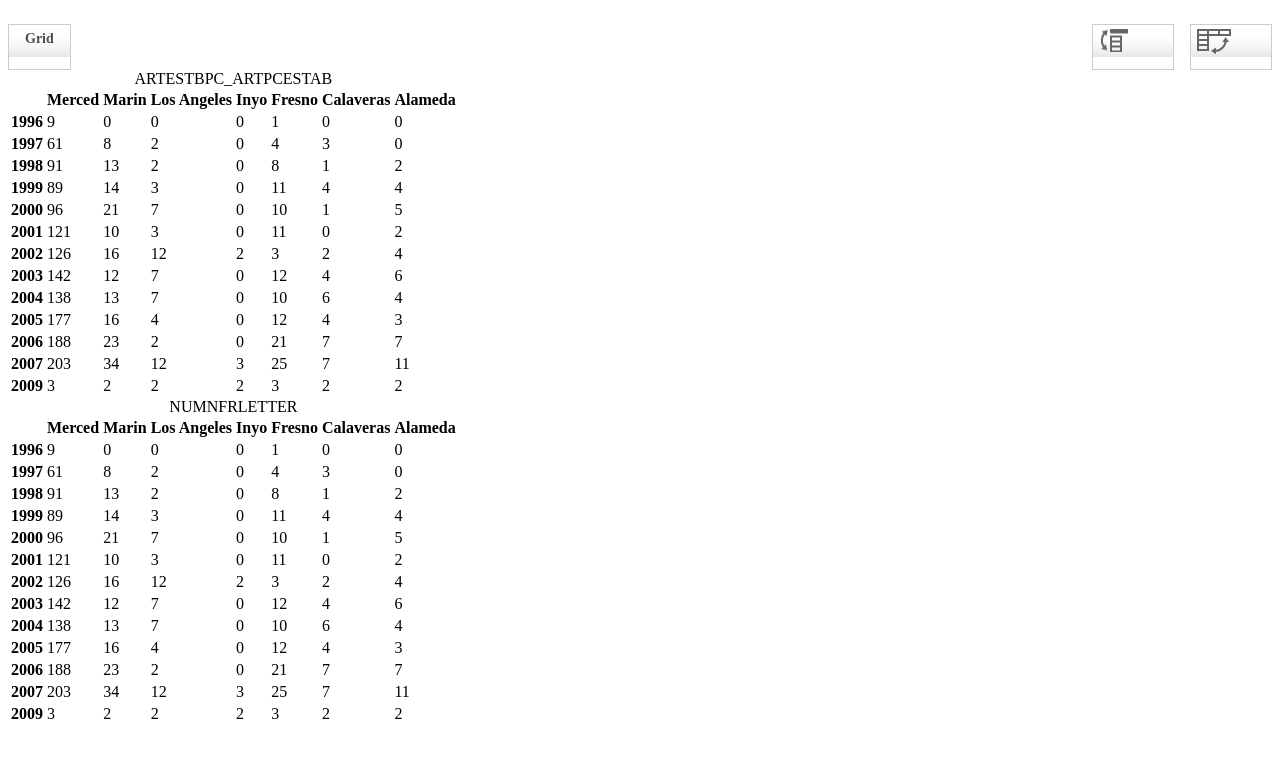
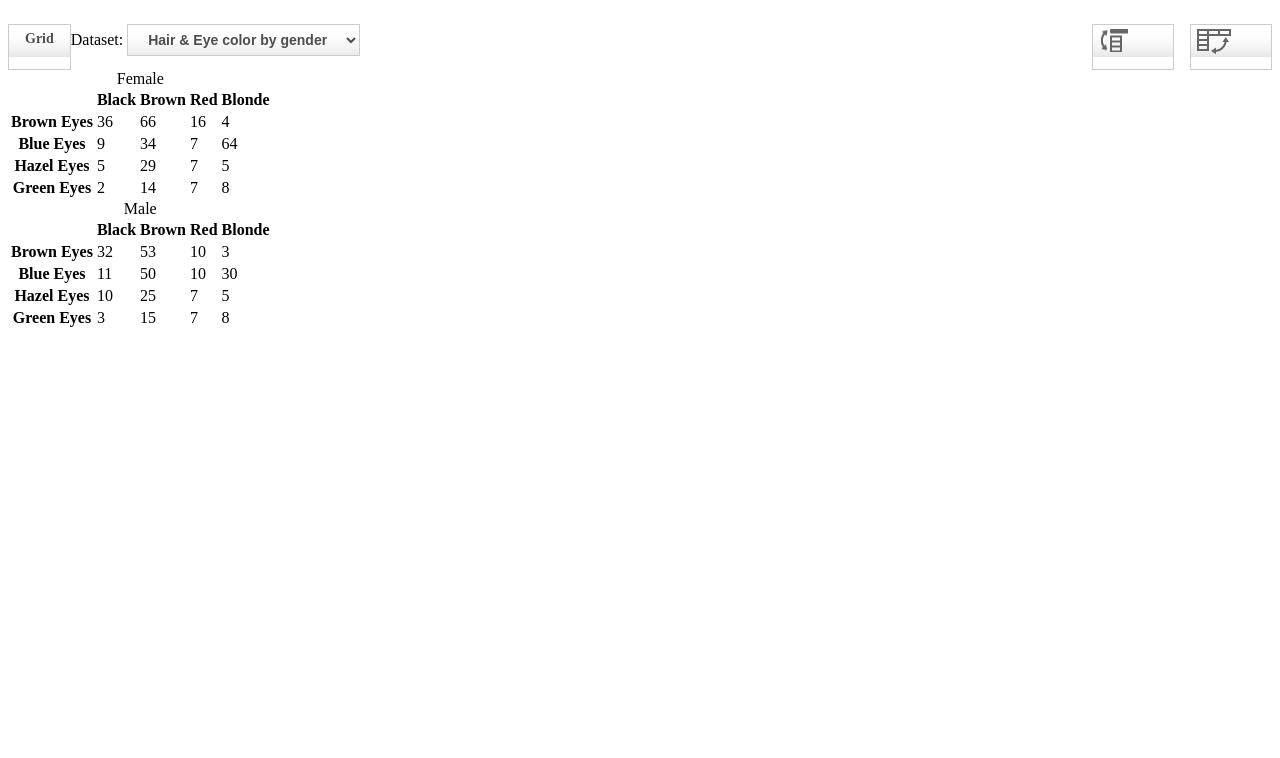
Before and after one commit to gregsandell/grid-rotator.js, a website: page app/demo/navtree.html in a window 1280 px wide. Both pictures are taken after a click on the link "Grid". Drawn offline with nearby package versions, Linux system fonts and the light colour scheme.

Commit message:
Make demo support multiple datasets; add hair/eyes/sex dataset; add NodeJS script for translating CSV datasets to our format;

```diff
--- a/app/demo/sampleData.js
+++ b/app/demo/countiesSample.js
@@ -1,4 +1,4 @@
-var sampleData = {
+var countiesSample = {
     "data": {
         "rows": [
             {
--- /dev/null
+++ b/app/demo/hairEyeSexSample.js
@@ -0,0 +1,246 @@
+var hairEyeSexSample = {
+    "data": {
+        "rows": [
+            {
+                "hair": "black",
+                "eyes": "brown",
+                "sex": "male",
+                "value": "32"
+            },
+            {
+                "hair": "brown",
+                "eyes": "brown",
+                "sex": "male",
+                "value": "53"
+            },
+            {
+                "hair": "red",
+                "eyes": "brown",
+                "sex": "male",
+                "value": "10"
+            },
+            {
+                "hair": "blonde",
+                "eyes": "brown",
+                "sex": "male",
+                "value": "3"
+            },
+            {
+                "hair": "black",
+                "eyes": "blue",
+                "sex": "male",
+                "value": "11"
+            },
+            {
+                "hair": "brown",
+                "eyes": "blue",
+                "sex": "male",
+                "value": "50"
+            },
+            {
+                "hair": "red",
+                "eyes": "blue",
+                "sex": "male",
+                "value": "10"
+            },
+            {
+                "hair": "blonde",
+                "eyes": "blue",
+                "sex": "male",
+                "value": "30"
+            },
+            {
+                "hair": "black",
+                "eyes": "hazel",
+                "sex": "male",
+                "value": "10"
+            },
+            {
+                "hair": "brown",
+                "eyes": "hazel",
+                "sex": "male",
+                "value": "25"
+            },
+            {
+                "hair": "red",
+                "eyes": "hazel",
+                "sex": "male",
+                "value": "7"
+            },
+            {
+                "hair": "blonde",
+                "eyes": "hazel",
+                "sex": "male",
+                "value": "5"
+            },
+            {
+                "hair": "black",
+                "eyes": "green",
+                "sex": "male",
+                "value": "3"
+            },
+            {
+                "hair": "brown",
+                "eyes": "green",
+                "sex": "male",
+                "value": "15"
+            },
+            {
+                "hair": "red",
+                "eyes": "green",
+                "sex": "male",
+                "value": "7"
+            },
+            {
+                "hair": "blonde",
+                "eyes": "green",
+                "sex": "male",
+                "value": "8"
+            },
+            {
+                "hair": "black",
+                "eyes": "brown",
+                "sex": "female",
+                "value": "36"
+            },
+            {
+                "hair": "brown",
+                "eyes": "brown",
+                "sex": "female",
+                "value": "66"
+            },
+            {
+                "hair": "red",
+                "eyes": "brown",
+                "sex": "female",
+                "value": "16"
+            },
+            {
+                "hair": "blonde",
+                "eyes": "brown",
+                "sex": "female",
+                "value": "4"
+            },
+            {
+                "hair": "black",
+                "eyes": "blue",
+                "sex": "female",
+                "value": "9"
+            },
+            {
+                "hair": "brown",
+                "eyes": "blue",
+                "sex": "female",
+                "value": "34"
+            },
+            {
+                "hair": "red",
+                "eyes": "blue",
+                "sex": "female",
+                "value": "7"
+            },
+            {
+                "hair": "blonde",
+                "eyes": "blue",
+                "sex": "female",
+                "value": "64"
+            },
+            {
+                "hair": "black",
+                "eyes": "hazel",
+                "sex": "female",
+                "value": "5"
+            },
+            {
+                "hair": "brown",
+                "eyes": "hazel",
+                "sex": "female",
+                "value": "29"
+            },
+            {
+                "hair": "red",
+                "eyes": "hazel",
+                "sex": "female",
+                "value": "7"
+            },
+            {
+                "hair": "blonde",
+                "eyes": "hazel",
+                "sex": "female",
+                "value": "5"
+            },
+            {
+                "hair": "black",
+                "eyes": "green",
+                "sex": "female",
+                "value": "2"
+            },
+            {
+                "hair": "brown",
+                "eyes": "green",
+                "sex": "female",
+                "value": "14"
+            },
+            {
+                "hair": "red",
+                "eyes": "green",
+                "sex": "female",
+                "value": "7"
+            },
+            {
+                "hair": "blonde",
+                "eyes": "green",
+                "sex": "female",
+                "value": "8"
+            }
+        ]
+    },
+    "maps": {
+        "hair": {
+            "black": {
+                "short": "Black",
+                "long": "Black Hair"
+            },
+            "brown": {
+                "short": "Brown",
+                "long": "Brown Hair"
+            },
+            "red": {
+                "short": "Red",
+                "long": "Red Hair"
+            },
+            "blonde": {
+                "short": "Blonde",
+                "long": "Blonde Hair"
+            }
+        },
+        "eyes": {
+            "brown": {
+                "short": "Brown",
+                "long": "Brown Eyes"
+            },
+            "blue": {
+                "short": "Blue",
+                "long": "Blue Eyes"
+            },
+            "hazel": {
+                "short": "Hazel",
+                "long": "Hazel Eyes"
+            },
+            "green": {
+                "short": "Green",
+                "long": "Green Eyes"
+            }
+        },
+        "sex": {
+            "male": {
+                "long": "Male",
+                "short": "Male"
+            },
+            "female": {
+                "long": "Female",
+                "short": "Female"
+            }
+        }
+    }
+};
--- a/app/demo/navtree.html
+++ b/app/demo/navtree.html
@@ -4,32 +4,62 @@
         <title></title>
         <script src="https://ajax.googleapis.com/ajax/libs/jquery/2.2.0/jquery.min.js"></script>
         <script src="navtreePage.js"></script>
-        <script src="sampleData.js"></script>
+        <script src="countiesSample.js"></script>
+        <script src="hairEyeSexSample.js"></script>
         <script src="../datagrid.js"></script>
         <link rel="stylesheet" href="demo.css">
         <script>
             var navtreePage = new NavtreePage();
             var rotationLabels = ["By Topic", "By Time Period", "By Geography"];
+            var datasets = {
+                countiesSample: {
+                    data: countiesSample,
+                    params: [
+                        {key: 'datafield', label: "By Topic"},
+                        {key: 'timeperiod', label: "By Time Period"},
+                        {key: 'geog', label: "By Geography"}
+                    ],
+                    desc: 'Pretend data'
+                },
+                hairEyeSexSample: {
+                    data: hairEyeSexSample,
+                    params: [
+                        {key: 'sex', label: "By Gender"},
+                        {key: 'hair', label: "By Hair Color"},
+                        {key: 'eyes', label: "By Eye Color"}
+                    ],
+                    desc: "Source:  Hair and Eye Color of Statistics Students from https://vincentarelbundock.github.io/Rdatasets/datasets.html"
+                }
+            };
+            var sampleData = datasets.hairEyeSexSample;
             navtreePage.init();
 
             $(document).ready(function() {
 
+
                 $("a#makegrid").click(function () {
-                    navtreePage.makeDatagrid(sampleData);
+                    navtreePage.makeDatagrid(sampleData.data, sampleData.params);
                 });
 
                 $("a#flipxy").click(function () {
                     ++navtreePage.flipCount;
                     $("#datapageView .pagedata").html("");
-                    navtreePage.makeDatagrid(sampleData);
+                    navtreePage.makeDatagrid(sampleData.data, sampleData.params);
                 });
 
                 $("a#rotate").click(function () {
                     ++navtreePage.rotationCount;
                     $("#datapageView .pagedata").html("");
-                    $("#rotateLabel").text(rotationLabels[navtreePage.rotationCount % 3]);
-                    navtreePage.makeDatagrid(sampleData);
+                    $("#rotateLabel").text(sampleData.params[navtreePage.rotationCount % 3].label);
+                    navtreePage.makeDatagrid(sampleData.data, sampleData.params);
                 });
+
+                $('select#dataSelect').change(function() {
+//                    console.log('changed to ' + $(this).val());
+                    $("#datapageView .pagedata").html("");
+                    sampleData = datasets[$(this).val()];
+                });
+
             });
 
 
@@ -46,6 +76,11 @@
     <body>
         <div id="datapageView" class="datapage regular">
             <div class="pagecontrols clearfix">
+                <label name="dataSelect">Dataset: </label>
+                <select id="dataSelect">
+                    <option value="hairEyeSexSample" selected>Hair &amp; Eye color by gender</option>
+                    <option value="countiesSample">Los Angeles County UFOs</option>
+                </select>
                 <a id="makegrid" class="multi grid selected">Grid</a>
                 <div id="gridOrientationControls" class="rightside">
                     <span id="rotateLabel" class="label"></span>
--- a/app/demo/navtreePage.js
+++ b/app/demo/navtreePage.js
@@ -17,21 +17,21 @@ function NavtreePage() {
         this.flipCount = 0;
     };
 
-    this.makeDatagrid = function(responseData) {    // public
+    this.makeDatagrid = function(responseData, params) {    // public
         //console.log('in makeDatagrid');
         var chartSubjectArray;
-        var gridOptions = { "xParam": "geog", "yParam": "timeperiod", "titleParam": "datafield", "suppressNAs": true};
+        var gridOptions = {"titleParam": params[0].key, "xParam": params[1].key, "yParam": params[2].key, "suppressNAs": true};
         var datagrid = new Datagrid(responseData, gridOptions);  // needed to make mapToArray calls
 
         if (this.rotationCount % 3 == 0) {
-            gridOptions = { "xParam": "geog", "yParam": "timeperiod", "titleParam": "datafield", "suppressNAs": true};
-            chartSubjectArray = datagrid.mapToArray('datafield', 'long');
+            gridOptions = {"titleParam": params[0].key, "xParam": params[1].key, "yParam": params[2].key, "suppressNAs": true};
+            chartSubjectArray = datagrid.mapToArray(params[0].key, 'long');
         } else if (this.rotationCount % 3 == 1) {
-            gridOptions = { "xParam": "geog", "yParam": "datafield", "titleParam": "timeperiod", "suppressNAs": true};
-            chartSubjectArray = datagrid.mapToArray('timeperiod', 'long');
+            gridOptions = {"titleParam": params[2].key, "xParam": params[0].key, "yParam": params[1].key, "suppressNAs": true};
+            chartSubjectArray = datagrid.mapToArray(params[2].key, 'long');
         } else if (this.rotationCount % 3 == 2) {
-            gridOptions = { "xParam": "datafield", "yParam": "timeperiod", "titleParam": "geog", "suppressNAs": true};
-            chartSubjectArray = datagrid.mapToArray('geog', 'long');
+            gridOptions = {"titleParam": params[2].key, "xParam": params[1].key, "yParam": params[0].key, "suppressNAs": true};
+            chartSubjectArray = datagrid.mapToArray(params[2].key, 'long');
         }
         //console.log('chartSubjectArray is ', chartSubjectArray);
         if (this.flipCount % 2 == 1) {
```
Also changed, not shown: app/demo/translate.js (added, +95 -0 lines).
